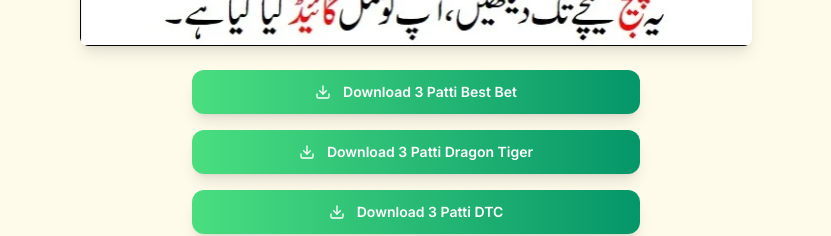
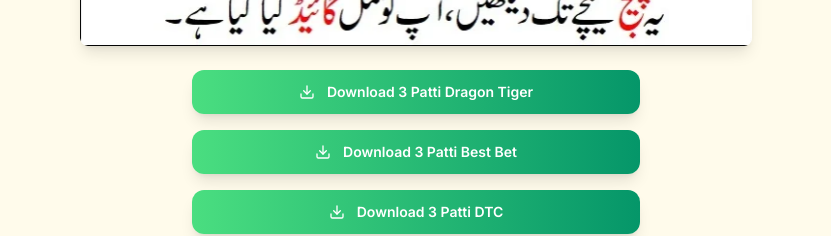
Before and after one commit to zoyakhanmalik0/DT-club-game, a React (Vite) app: page / in a window 1280 px wide. Shown: the part 822-1058 px from the top of the page, without its empty margins (224-1055 px from the left). Built offline with nearby package versions, Linux system fonts and the light colour scheme.

Commit message:
Update HeroSection.tsx

```diff
--- a/src/components/HeroSection.tsx
+++ b/src/components/HeroSection.tsx
@@ -10,8 +10,8 @@ interface DownloadButton {
 const DownloadPage: React.FC = () => {
   // ✅ Safe, generic, policy-compliant game links
   const buttons: DownloadButton[] = [
+    { label: 'Download 3 Patti Dragon Tiger', href: 'https://3pattirs.net/?from_gameid=5129078&channelCode=5128469' },
     { label: 'Download 3 Patti Best Bet', href: 'https://3pattirs.net/?from_gameid=5712912&channelCode=5129078' },
-    { label: 'Download 3 Patti Dragon Tiger', href: 'https://3pattirs.net/?from_gameid=5129078&channelCode=5128469' },
     { label: 'Download 3 Patti DTC', href: 'https://3pattirs.net/?from_gameid=5129601&channelCode=5129078' },
     { label: 'Download 3 Patti RS', href: 'https://3pattirs.net/?from_gameid=5712912&channelCode=5129078' },
     { label: 'Download New 3 Patti Game', href: 'https://3pattirs.net/?from_gameid=5129601&channelCode=5129078' },
```
